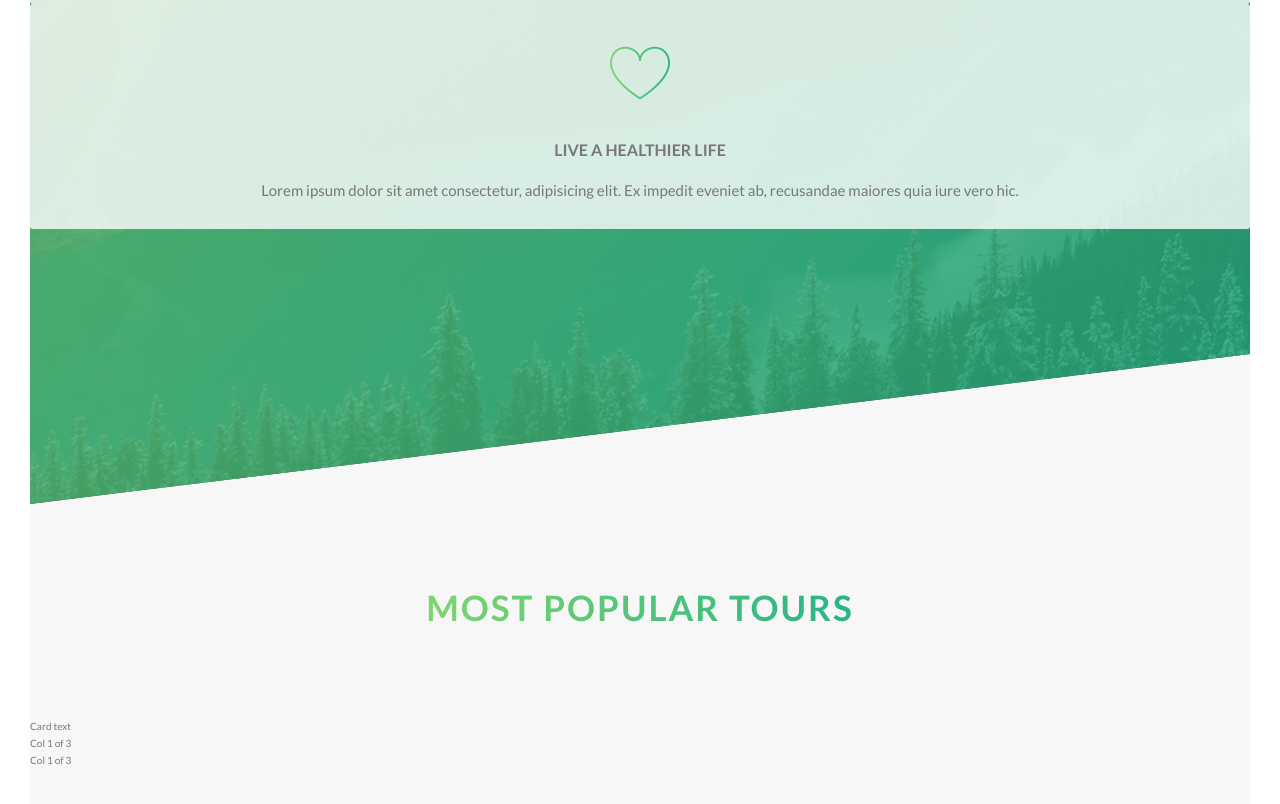
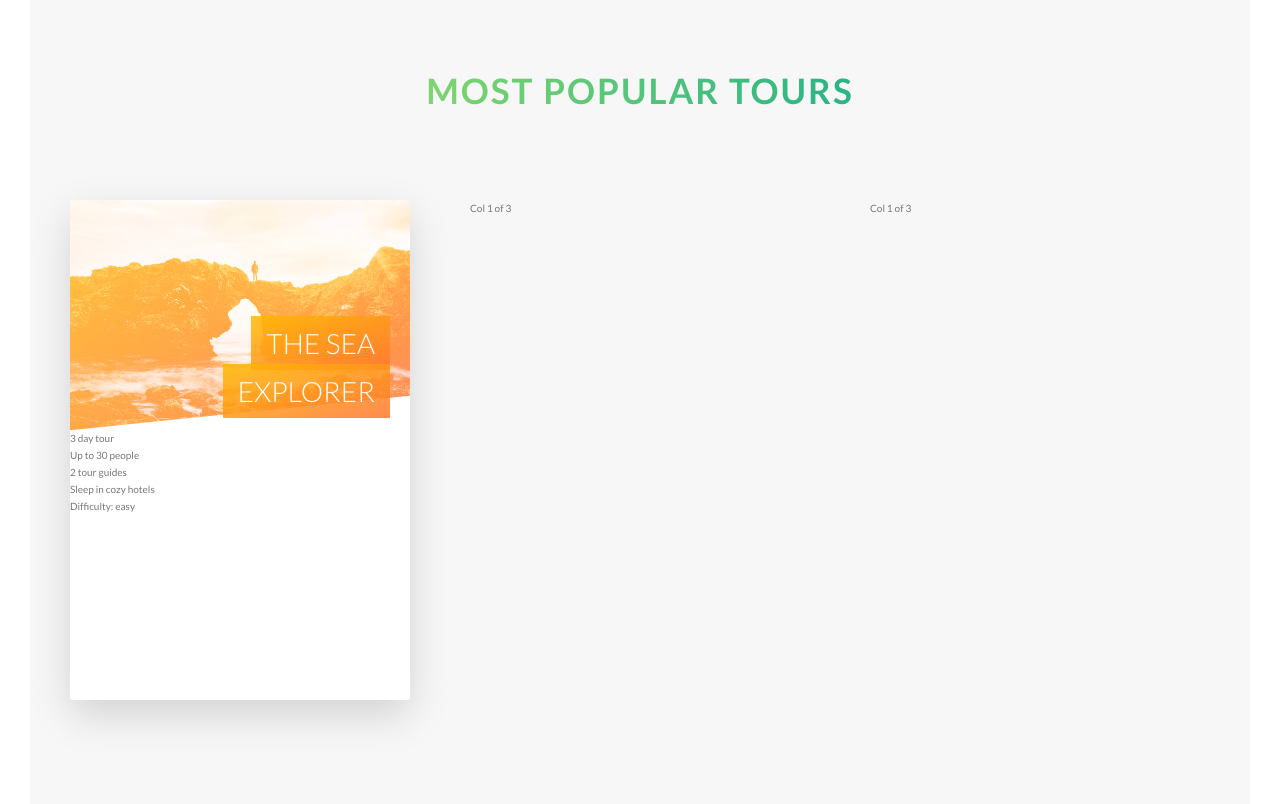
Before and after one commit to CyberGigzz/Natours-project, a website: page index.html in a window 1280 px wide. Shown: the part 2300-3104 px from the top of the page. Drawn offline with Linux system fonts and the light colour scheme.

Commit message:
Creating cards

```diff
--- a/index.html
+++ b/index.html
@@ -145,7 +145,26 @@
         <div class="row">
           <div class="col-1-of-3">
             <div class="card">
-              Card text
+              <div class="card__side card__side--front">
+                <div class="card__picture card__picture--1">
+                  &nbsp;
+                </div>
+                <h4 class="card__heading">
+                  <span class="card__heading-span card__heading-span--1">The sea Explorer</span>
+                  </h4>
+                <div class="card_details">
+                  <ul>
+                    <li>3 day tour</li>
+                    <li>Up to 30 people</li>
+                    <li>2 tour guides</li>
+                    <li>Sleep in cozy hotels</li>
+                    <li>Difficulty: easy</li>
+                  </ul>
+                </div>
+              </div>
+              <div class="card__side card__side--back card__side--back-1">
+                Back
+              </div>
             </div>
           </div>
           <div class="col-1-of-3">Col 1 of 3</div>
--- a/sass/abstracts/_variables.scss
+++ b/sass/abstracts/_variables.scss
@@ -3,7 +3,16 @@ $color-primary: #55c57a;
 $color-primary-light: #7ed56f;
 $color-primary-dark: #28b485;
 
+$color-secondary-light: #ffb900;
+$color-secondary-dark: #ff7730;
+
+$color-tertiary-light: #2998ff;
+$color-tertiary-dark: #5643fa;
+
+
 $color-grey-light-1: #f7f7f7;
+$color-grey-light-2: #eee;
+
 
 $color-grey-dark: #777;
 $color-white: #fff;
--- a/sass/components/_card.scss
+++ b/sass/components/_card.scss
@@ -1,9 +1,114 @@
 .card {
-    background-color: orangered;
+  // Functionality
+  perspective: 150rem;
+  -moz-perspective: 150rem;
+  position: relative;
+  height: 50rem;
+
+  &__side {
     height: 50rem;
-    transition: all .8s;
+    transition: all 0.8s ease;
+    position: absolute;
+    top: 0;
+    left: 0;
+    width: 100%;
+    backface-visibility: hidden;
+    border-radius: 3px;
+    box-shadow: 0 1.5rem 4rem rgba($color-black, 0.15);
+    overflow: hidden;
 
-    &:hover {
-        transform: rotateY(180deg);
+    &--front {
+      background-color: $color-white;
     }
+
+    &--back {
+      transform: rotateY(180deg);
+
+      &-1 {
+        background-image: linear-gradient(
+          to right bottom,
+          $color-secondary-light,
+          $color-secondary-dark
+        );
+      }
+    }
+  }
+
+  &:hover &__side--front {
+    transform: rotateY(-180deg);
+  }
+
+  &:hover &__side--back {
+    transform: rotateY(0);
+  }
+
+  //   Front side styling
+  &__picture {
+    background-size: cover;
+    height: 23rem;
+    background-blend-mode: screen;
+    -webkit-clip-path: polygon(0 0, 100% 0, 100% 85%, 0 100%);
+    clip-path: polygon(0 0, 100% 0, 100% 85%, 0 100%);
+
+    &--1 {
+      background-image: linear-gradient(
+          to right bottom,
+          $color-secondary-light,
+          $color-secondary-dark
+        ),
+        url(/img/nat-5.jpg);
+    }
+
+    &--2 {
+      background-image: url(/img/nat-5.jpg);
+    }
+
+    &--3 {
+      background-image: url(/img/nat-5.jpg);
+    }
+  }
+
+  &__heading {
+    font-size: 2.8rem;
+    font-weight: 300;
+    text-transform: uppercase;
+    text-align: right;
+    color: $color-white;
+    position: absolute;
+    top: 12rem;
+    right: 2rem;
+    width: 75%;
+  }
+
+  &__heading-span {
+    padding: 1rem 1.5rem;
+    box-decoration-break: clone;
+    -webkit-box-decoration-break: clone;
+
+    &--1 {
+      background-image: linear-gradient(
+        to right bottom,
+        rgba($color-secondary-light, 0.85),
+        rgba($color-secondary-dark, 0.85)
+      );
+    }
+  }
+
+  &__details {
+    padding: 3rem;
+    ul {
+      list-style: none;
+      width: 80%;
+
+      li {
+        text-align: center;
+        font-size: 1.5rem;
+        padding: 1rem;
+
+        &:not(:last-child) {
+          border-bottom: 1px solid $color-grey-light-2;
+        }
+      }
+    }
+  }
 }
--- a/sass/layout/_header.scss
+++ b/sass/layout/_header.scss
@@ -9,6 +9,7 @@
     background-size: cover;
     background-position: top;
     position: relative;
+    -webkit-clip-path: polygon(0 0, 100% 0, 100% 75vh, 0 100%);
     clip-path: polygon(0 0, 100% 0, 100% 75vh, 0 100%);
 
     &__logo-box {
```
Also changed, not shown: css/style.css.
